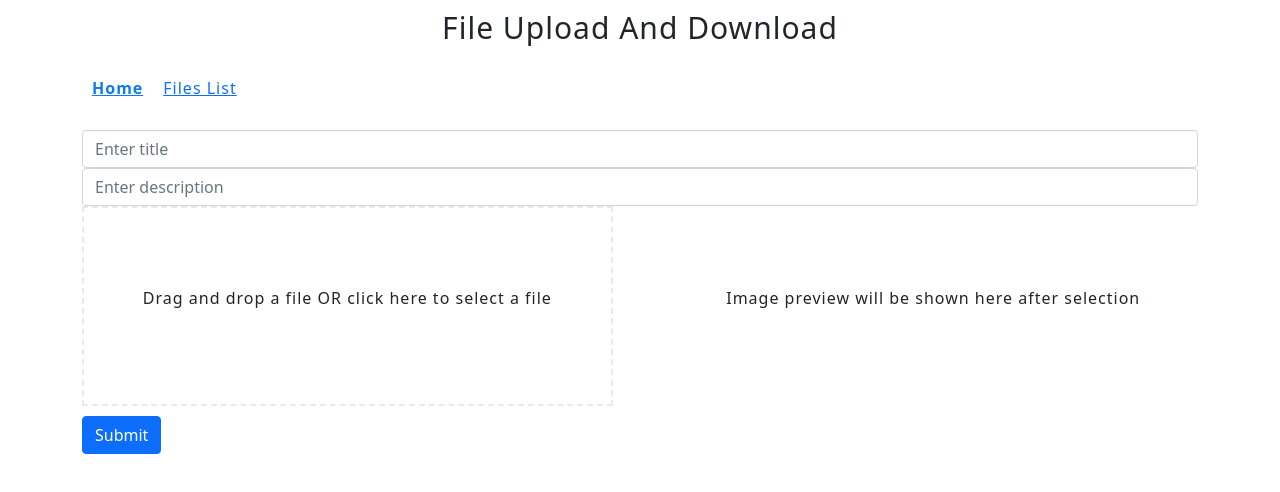
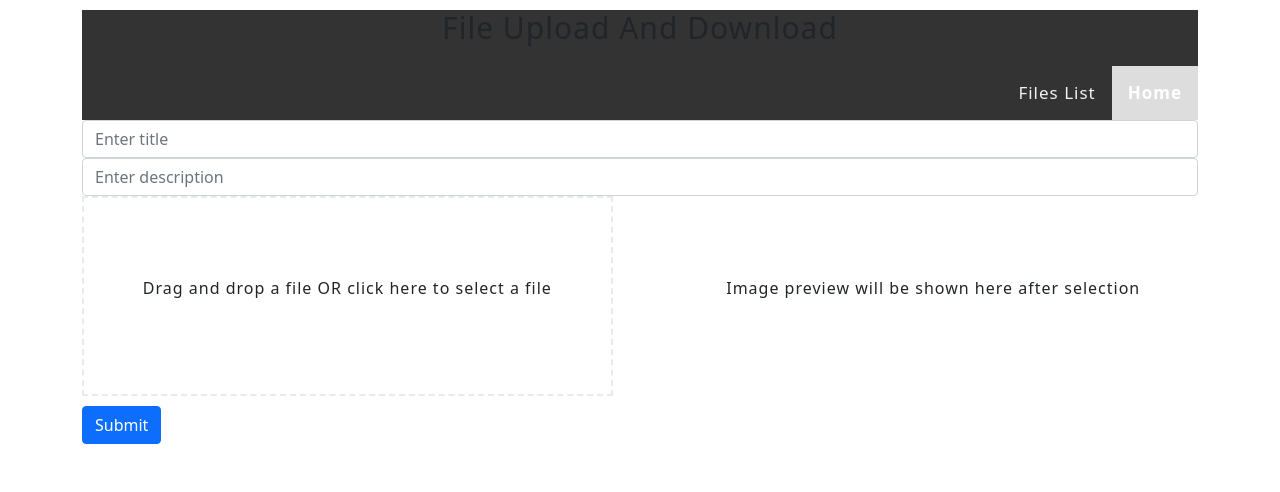
Before and after one commit to Sithum-U/Research-Management-tool-frontend, a React (Create React App) app: page / in a window 1280 px wide. Shown: the top 492 px of the page. Built offline with nearby package versions, Linux system fonts and the light colour scheme.

Commit message:
login updated

```diff
--- a/src/component/Admin/FileUpload/Header.js
+++ b/src/component/Admin/FileUpload/Header.js
@@ -1,11 +1,11 @@
 import React from "react";
 import { NavLink } from "react-router-dom";
 import "bootstrap/dist/css/bootstrap.min.css";
-import "../../Admin/FileUpload/styles.scss";
+import "./style.css";
 
 const Header = () => {
   return (
-    <div className="header">
+    <div className="topnav">
       <h1>File Upload And Download</h1>
       <nav>
         <NavLink activeClassName="active" to="/" exact={true}>
--- /dev/null
+++ b/src/component/Admin/FileUpload/style.css
@@ -0,0 +1,39 @@
+.topnav {
+  overflow: hidden;
+  background-color: #333;
+}
+
+.topnav a {
+  float: right;
+  color: #f2f2f2;
+  text-align: center;
+  padding: 14px 16px;
+  text-decoration: none;
+  font-size: 17px;
+}
+.topnav a.active {
+  background-color: #dddddd;
+  color: white;
+}
+.topnav .name {
+  float: left;
+  color: white;
+  font-weight: bold;
+  font-size: 150%;
+}
+.sticky {
+  position: fixed;
+  top: 0;
+  width: 100%;
+}
+
+.sticky + .content {
+  padding-top: 60px;
+}
+
+.rounded-circle {
+  border-radius: 50%;
+  border: 7px solid #fff;
+  width: 120px;
+  height: 120px;
+}
--- a/src/component/Auth/Login/index.jsx
+++ b/src/component/Auth/Login/index.jsx
@@ -27,9 +27,9 @@ function Login() {
 
       if (data.message == "Login successful") {
         if (data.user.role == "admin") {
-          window.location.href = "/adminPanel";
-        } else if (data.user.role == "student") {
-          window.location.href = "/";
+          window.location.href = "/adminPage";
+        } else if (data.user.role == "supervisor") {
+          window.location.href = "/adminPage";
           console.log(data);
         }
       } else {
--- a/src/component/Auth/SignUp/index.jsx
+++ b/src/component/Auth/SignUp/index.jsx
@@ -198,14 +198,18 @@ import { useState } from "react";
 import axios from "axios";
 import { Link, useNavigate } from "react-router-dom";
 import styles from "./styles.module.css";
+import InputLabel from "@mui/material/InputLabel";
+import FormControl from "@mui/material/FormControl";
+import NativeSelect from "@mui/material/NativeSelect";
 
-const Signup = () => {
+const Signup = (props) => {
   const [data, setData] = useState({
     username: "",
     password: "",
     email: "",
     phone: "",
     role: "",
+    researchField: "",
   });
   const [error, setError] = useState("");
   const navigate = useNavigate();
@@ -310,6 +314,51 @@ const Signup = () => {
               required
               className={styles.input}
             />
+
+            {/* <FormControl fullWidth>
+              <InputLabel variant="standard" htmlFor="uncontrolled-native">
+                Select Your Role
+              </InputLabel>
+              <NativeSelect
+                defaultValue="Student"
+                onChange={handleChange}
+                value={data.role}
+                name="role"
+                inputProps={{
+                  name: "role",
+                  id: "uncontrolled-native",
+                }}
+                className={styles.input}
+              >
+                <option name="role" value="student">
+                  Student
+                </option>
+                <option name="role" value="supervisor">
+                  Supervisor
+                </option>
+                <option name="role" value="cosupervisor">
+                  Co-Supervisor
+                </option>
+                <option name="role" value="panelmember">
+                  Panel Member
+                </option>
+                <option name="role" value="admin">
+                  Co-Admin
+                </option>
+              </NativeSelect>
+            </FormControl> */}
+            {data.role == "admin" ? (
+              <input
+                type="researchField"
+                placeholder="Research Field"
+                name="researchField"
+                onChange={handleChange}
+                value={data.researchField}
+                required
+                className={styles.input}
+              />
+            ) : null}
+
             {error && <div className={styles.error_msg}>{error}</div>}
             <button type="submit" className={styles.green_btn}>
               Sign Up
```
